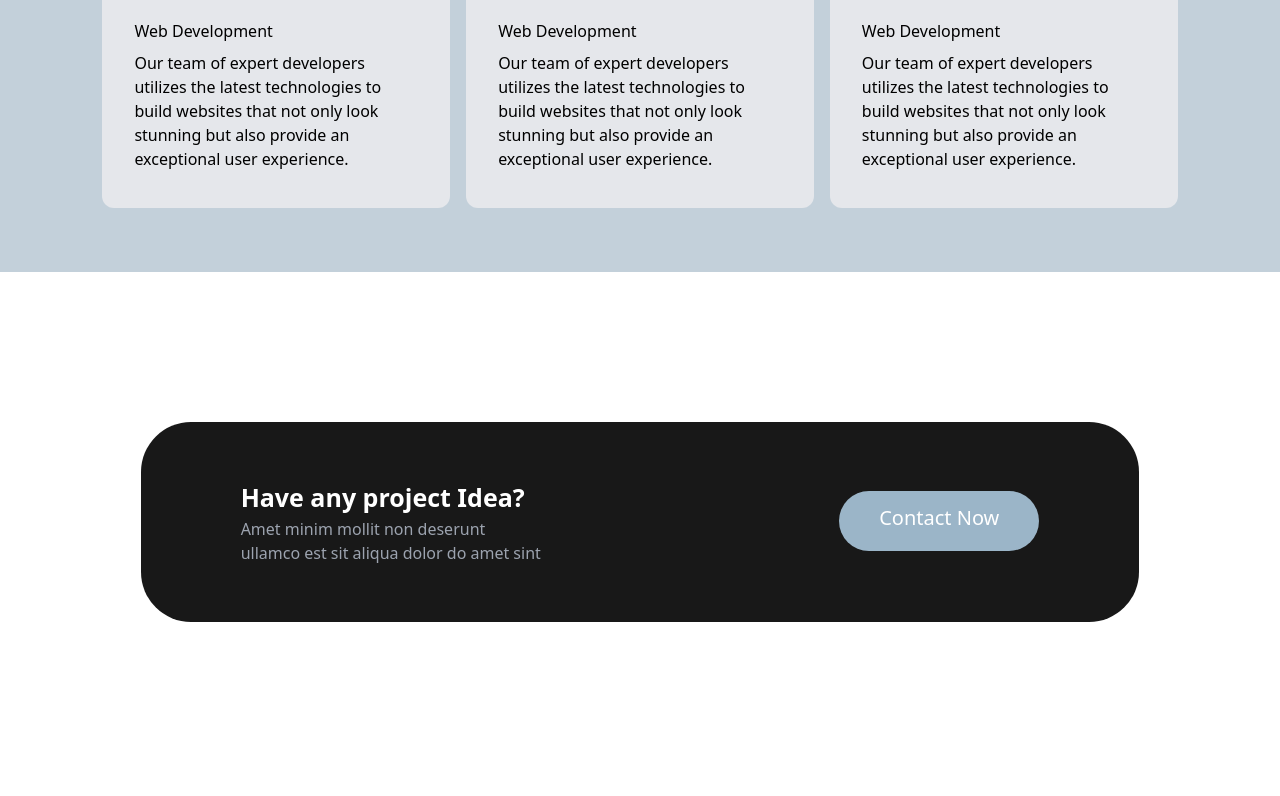
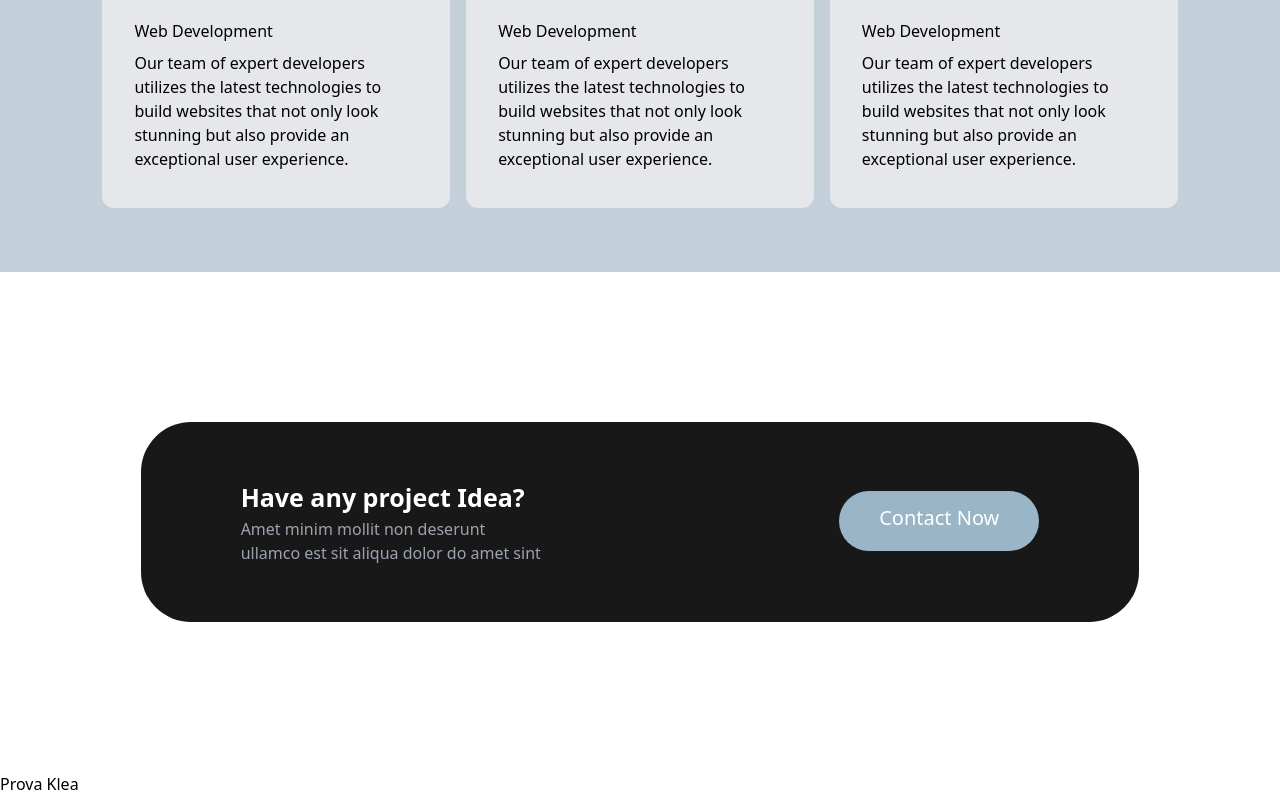
Before and after one commit to hklea/Nexus, a React (Vite) app in the folder Nexus-FrontEnd/: page / in a window 1280 px wide. Shown: the part 420-1216 px from the top of the page. Before the commit the page ends 1192 px from the top, so only its background shows below. Built offline with nearby package versions, Linux system fonts and the light colour scheme.

Commit message:
Initial Push

```diff
--- a/Nexus-FrontEnd/src/pages/EntryPage.tsx
+++ b/Nexus-FrontEnd/src/pages/EntryPage.tsx
@@ -8,6 +8,7 @@ function EntryPage() {
       <div className="h-[500px] flex items-center justify-center text-center">
         <ProjectIdea />
       </div>
+      <div>Prova Klea</div>
     </div>
   );
 }
```
